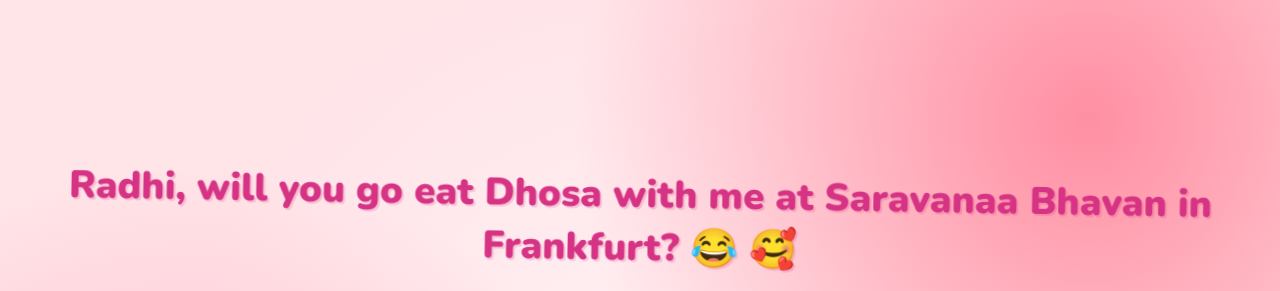
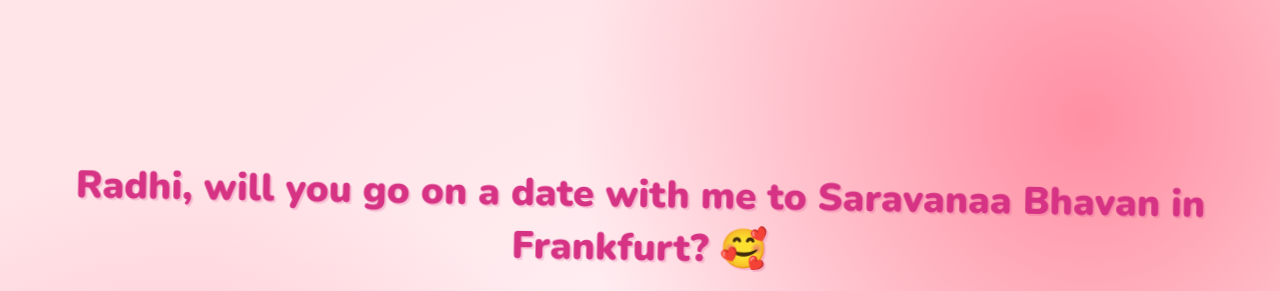
Before and after one commit to Utsav7575/V-day, a plain HTML site: page index.html in a window 1280 px wide. Shown: the top 291 px of the page. Drawn offline with nearby package versions, Linux system fonts and the light colour scheme; grey boxes are pictures that could not be loaded.

Commit message:
Update index.html

```diff
--- a/index.html
+++ b/index.html
@@ -3,7 +3,7 @@
 <head>
     <meta charset="UTF-8">
     <meta name="viewport" content="width=device-width, initial-scale=1.0">
-    <title>Radhi, will you go eat Dhosa with me at Saravanaa Bhavan in Frankfurt? 😂 🥰</title>
+    <title>Radhi, will you go on a date with me to Saravanaa Bhavan in Frankfurt? 🥰</title>
     <link rel="preconnect" href="https://fonts.googleapis.com">
     <link href="https://fonts.googleapis.com/css2?family=Nunito:wght@400;700;800;900&display=swap" rel="stylesheet">
     <link rel="stylesheet" href="style.css">
@@ -12,7 +12,7 @@
     <div class="hearts-bg"></div>
 
     <div class="container">
-        <h1>Radhi, will you go eat Dhosa with me at Saravanaa Bhavan in Frankfurt? 😂 🥰</h1>
+        <h1>Radhi, will you go on a date with me to Saravanaa Bhavan in Frankfurt? 🥰</h1>
 
         <div class="gif-container">
             <img id="cat-gif" src="https://media.tenor.com/EBV7OT7ACfwAAAAj/u-u-qua-qua-u-quaa.gif" alt="cute character">
```
